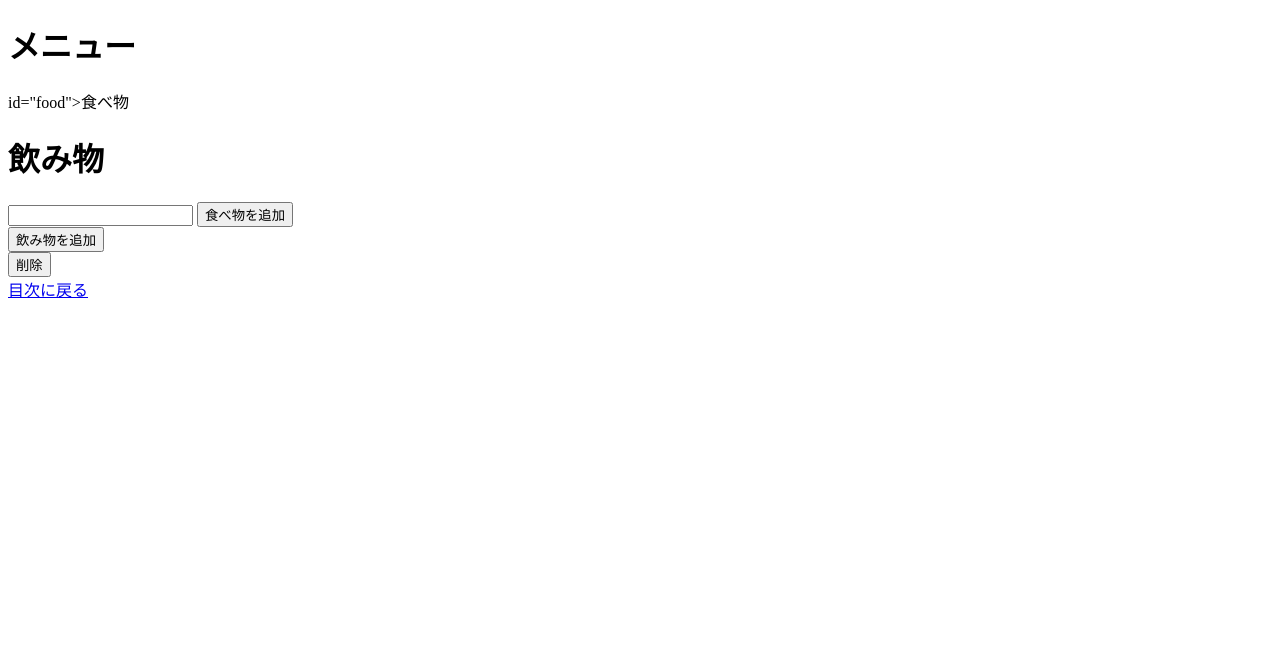
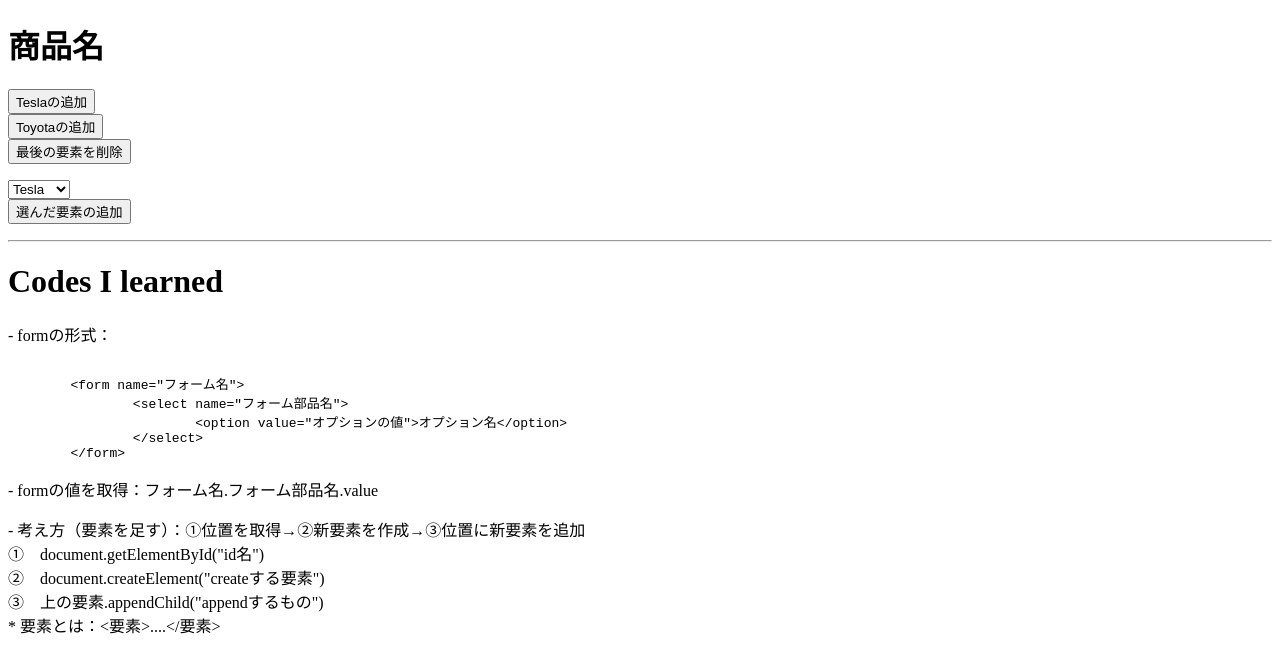
Before and after one commit to harucoder/learnjs, a plain HTML site: page 1dom.html in a window 1280 px wide. Drawn offline with Linux system fonts and the light colour scheme.

Commit message:
Update 1dom.html

```diff
--- a/1dom.html
+++ b/1dom.html
@@ -1,28 +1,76 @@
 <!DOCTYPE html>
-<html land="ja">
+<html lang="ja">
 <head>
-	<title>DOM</title>
-	<link rel="stylesheet" href="css/styles.css">
-	<script type="text/javascript">
-		function add(){
+<script type="text/javascript">
 
-		}
+function add(){
+	var cars = document.getElementById("cars");
+	var elm = document.createElement("h3");
+	var txt = document.createTextNode("Tesla");
+    elm.appendChild(txt);
+    cars.appendChild(elm);
+}
 
-		function del(){
+//divの中にh3を追加する
+function add2(){
+	var cars = document.getElementById("cars");
+	var elm = document.createElement("h3");
+	var txt = document.createTextNode("Toyota");
+    elm.appendChild(txt);
+    cars.appendChild(elm);
+}
 
-		}
-	</script>
+//最後のh3を削除する
+function del(){
+	var cars = document.getElementById("cars");
+	if(cars.lastChild != null){
+		cars.removeChild(cars.lastChild);
+	}
+}
+
+//addSelectで選んだ要素を追加する
+function add3(){
+	var p = myform.addSelect.value;
+	var cars = document.getElementById("cars");
+	var elm = document.createElement("h3");
+	var txt = document.createTextNode(p);
+	elm.appendChild(txt);
+	cars.appendChild(elm);
+}
+
+</script>
 </head>
 <body>
-	<h1>メニュー</h1>
-	 id="food">食べ物</h1>
-	<h1 id="drink">飲み物</h1>
-	<form name="myform" action="1dom.html">
-		<input type="text" name="addItem">
-		<input type="button" value="食べ物を追加" onclick="add()"/><br>
-		<input type="button" value="飲み物を追加" onclick="add()"/><br>
-		<input type="button" value="削除" onclick="del()"/><br>
-	</form>
-	<a href="index.html">目次に戻る</a>
+<h1>商品名</h1>
+<div id="cars"></div>
+<input type="button" value="Teslaの追加" onclick="add()"/><br>
+<input type="button" value="Toyotaの追加" onclick="add2()"/><br>
+<input type ="button" value="最後の要素を削除" onclick="del()"/><br>
+
+<p>
+<form name="myform">
+<select name ="addSelect">
+	<option value = "Tesla">Tesla</option>
+	<option value = "Toyota">Toyota</option>
+</select></form>
+<input type="button" value="選んだ要素の追加" onclick="add3()"/><br>
+</p>
+
+<hr>
+<h1>Codes I learned</h1>
+- formの形式：
+<pre><code>
+	&lt;form name="フォーム名"&gt;
+		&lt;select name="フォーム部品名"&gt;
+			&lt;option value="オプションの値"&gt;オプション名&lt;/option&gt;
+		&lt;/select&gt;
+	&lt;/form&gt;
+</code></pre>
+<p>- formの値を取得：フォーム名.フォーム部品名.value</p>
+- 考え方（要素を足す）：①位置を取得→②新要素を作成→③位置に新要素を追加<br>
+①　document.getElementById("id名")<br>
+②　document.createElement("createする要素")<br>
+③　上の要素.appendChild("appendするもの")<br>
+* 要素とは：&lt;要素&gt;....&lt;/要素&gt;
 </body>
 </html>
```
